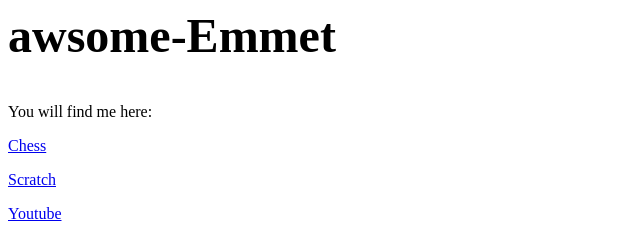
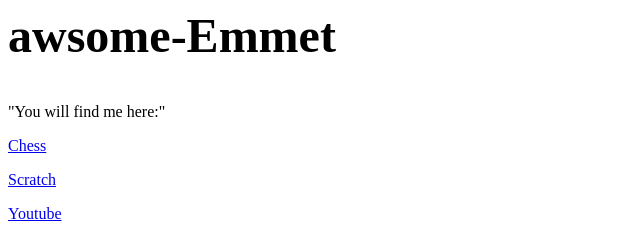
Before and after one commit to awesome-emmet/awesome-emmet.github.io, a plain HTML site: page index.html in a window 1280 px wide. Shown: the full height of the page, 0-640 px from the left. Drawn offline with Linux system fonts and the light colour scheme.

Commit message:
Update index.html

```diff
--- a/index.html
+++ b/index.html
@@ -7,7 +7,7 @@
 
 <h2 style="font-size:300%;">awsome-Emmet</h2>
 
-<p><a >You will find me here:</p>
+<p><a >"You will find me here:"</p>
 <p><a href="https://www.chess.com/member/kravtsovna" target="_blank">Chess</a><p>
 <p><a href="https://scratch.mit.edu/users/KravtsovNA/" target="_blank">Scratch</a><p>
 <p><a href="https://www.youtube.com/@nikitacreator" target="_blank">Youtube</a><p>
```
